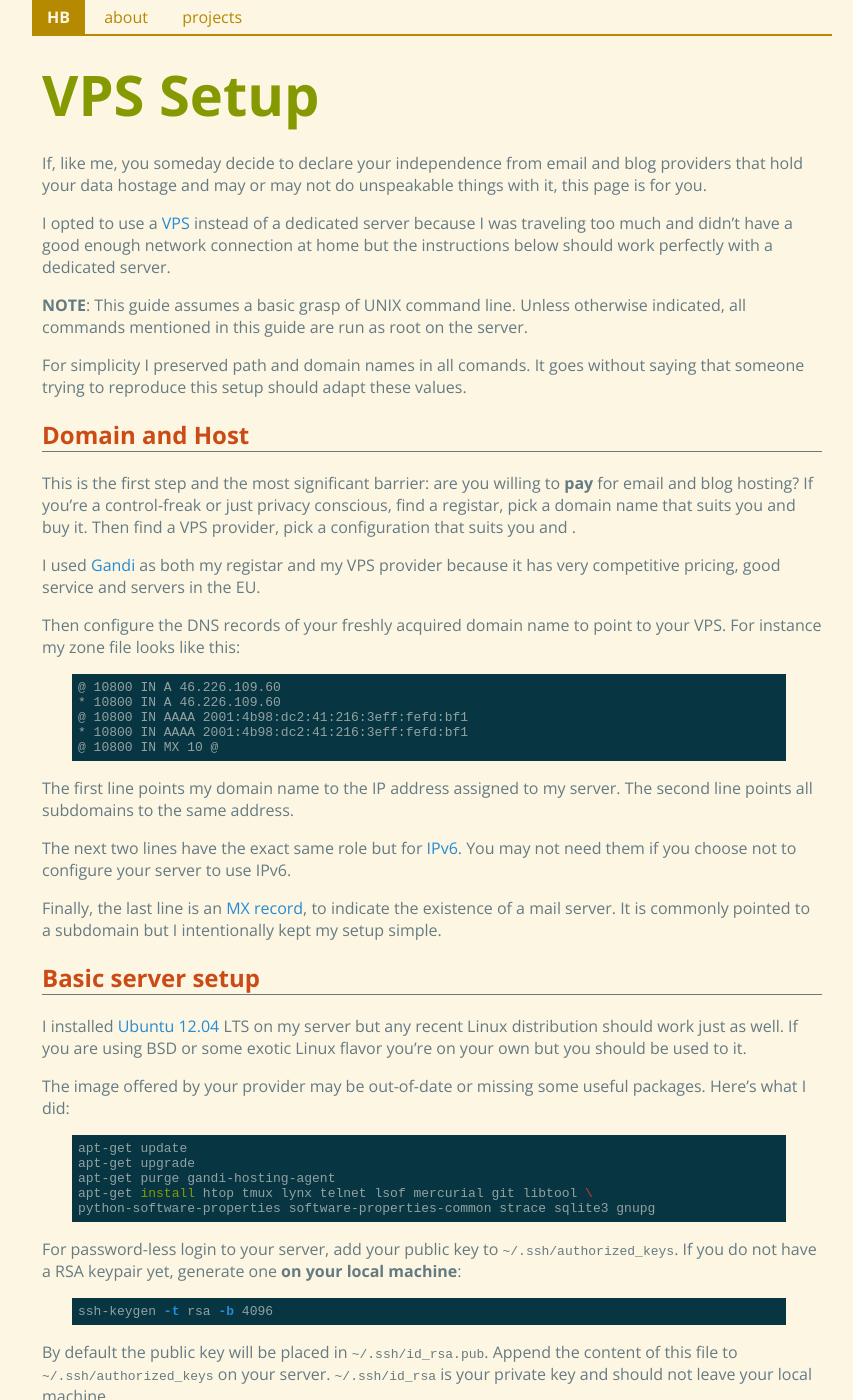
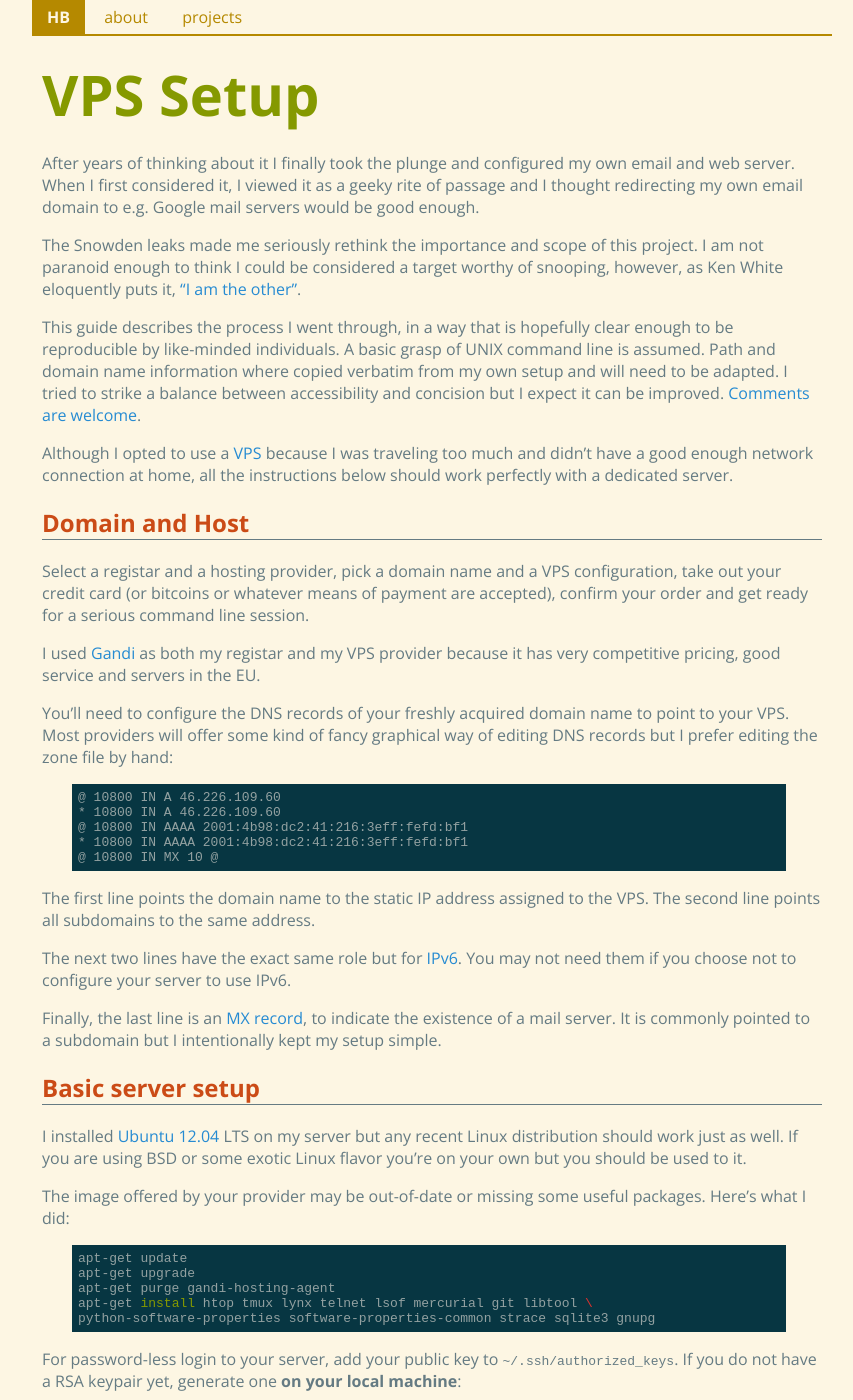
Before and after one commit to huguesb/bruant.info, a Jekyll site: the page built from pages/vps.md, in a window 1280 px wide and 1400 px high. Shown: the whole window, without its empty margins (208-1061 px from the left). Built offline with Jekyll 4.4.1, drawn with Linux system fonts in a browser that asks for light colours; Markdown is read by kramdown in place of the engine named in the settings; some of the changed text lies outside the part shown.

Commit message:
Rewording

```diff
--- a/pages/vps.md
+++ b/pages/vps.md
@@ -3,35 +3,39 @@ layout: page
 title: VPS Setup
 ---
 
-If, like me, you someday decide to declare your independence from email and blog
-providers that hold your data hostage and may or may not do unspeakable things
-with it, this page is for you.
+After years of thinking about it I finally took the plunge and configured my
+own email and web server. When I first considered it, I viewed it as a geeky
+rite of passage and I thought redirecting my own email domain to e.g. Google
+mail servers would be good enough.
 
-I opted to use a [VPS](http://en.wikipedia.org/wiki/Virtual_private_server) instead
-of a dedicated server because I was traveling too much and didn't have a good
-enough network connection at home but the instructions below should work perfectly
-with a dedicated server.
+The Snowden leaks made me seriously rethink the importance and scope of this
+project. I am not paranoid enough to think I could be considered a target
+worthy of snooping, however, as Ken White eloquently puts it, ["I am the other"](http://www.popehat.com/2013/09/06/nsa-codebreaking-i-am-the-other/).
 
-**NOTE**: This guide assumes a basic grasp of UNIX command line. Unless otherwise
-indicated, all commands mentioned in this guide are run as root on the server.
+This guide describes the process I went through, in a way that is hopefully clear
+enough to be reproducible by like-minded individuals. A basic grasp of UNIX command
+line is assumed. Path and domain name information where copied verbatim from my own
+setup and will need to be adapted. I tried to strike a balance between accessibility
+and concision but I expect it can be improved. [Comments are welcome](mailto:hugues@bruant.info).
 
-For simplicity I preserved path and domain names in all comands. It goes without
-saying that someone trying to reproduce this setup should adapt these values.
+Although I opted to use a [VPS](http://en.wikipedia.org/wiki/Virtual_private_server)
+because I was traveling too much and didn't have a good enough network connection
+at home, all the instructions below should work perfectly with a dedicated server.
 
 
 Domain and Host
 ---------------
 
-This is the first step and the most significant barrier: are you willing to **pay**
-for email and blog hosting? If you're a control-freak or just privacy conscious,
-find a registar, pick a domain name that suits you and buy it. Then find a VPS provider,
-pick a configuration that suits you and .
+Select a registar and a hosting provider, pick a domain name and a VPS configuration,
+take out your credit card (or bitcoins or whatever means of payment are accepted),
+confirm your order and get ready for a serious command line session.
 
 I used [Gandi](https://gandi.net) as both my registar and my VPS provider because
 it has very competitive pricing, good service and servers in the EU.
 
-Then configure the DNS records of your freshly acquired domain name to point
-to your VPS. For instance my zone file looks like this:
+You'll need to configure the DNS records of your freshly acquired domain name to point
+to your VPS. Most providers will offer some kind of fancy graphical way of editing
+DNS records but I prefer editing the zone file by hand:
 
 {%highlight text%}
 @ 10800 IN A 46.226.109.60
@@ -41,7 +45,7 @@ to your VPS. For instance my zone file looks like this:
 @ 10800 IN MX 10 @
 {%endhighlight%}
 
-The first line points my domain name to the IP address assigned to my server.
+The first line points the domain name to the static IP address assigned to the VPS.
 The second line points all subdomains to the same address.
 
 The next two lines have the exact same role but for [IPv6](http://en.wikipedia.org/wiki/IPv6).
@@ -203,20 +207,22 @@ it's supported by dovecot and I hear it 's not hard to setup).
 {%endhighlight%}
 
 The script will prompt you for some fields of the Distinguished Name of the
-certs. Answer carefully, at the very least for the CN field or your certs
+certs. Answer carefully, at the very least for the CN field, or your certs
 may be rejected by some servers/clients. In particular the CN of the SMTP
-cert MUST be coherent with your mail domain.
+cert MUST match your mail domain.
 
 
 ### Dovecot
 
 Dovecot provides a couple of different components of interest to us:
-* SASL authentication with pluggable backends
-* IMAP server that allows you to access your emails from a remote client
-  (mobile or desktop)
-* LMTP server that sits between Postfix and your local mailbox
-* a [Sieve](http://sieve.info/) interpreter for powerful and flexible
-  customization of the behavior of said LMTP server
+* [SASL](http://en.wikipedia.org/wiki/Simple_Authentication_and_Security_Layer)
+  authentication with pluggable backends
+* [IMAP](http://en.wikipedia.org/wiki/Internet_Message_Access_Protocol) server
+  to access your emails from a remote client (mobile or desktop)
+* [LMTP](http://en.wikipedia.org/wiki/Local_Mail_Transfer_Protocol) server that
+  sits between Postfix and local maildirs
+* [Sieve](http://sieve.info/) interpreter to customize the behavior of said LMTP
+  server
 
 First, we need to enable IMAP and LMTP in `/etc/dovecot/dovecot.conf` :
 {%highlight text%}
@@ -303,12 +309,12 @@ buntil you look into `/var/log/upstart/dovecot.log`.
 
 ### Postfix
 
-Postifx is our SMTP server, the crucial component that talks to remote SMTP
-servers and ensures that email gets routed correctly.
+Postifx is our SMTP server, the crucial component that ensures that both incoming
+and outgoing emails get routed correctly.
 
 The main postfix configuration is stored in `/etc/postfix/main.cf`. Mine uses
-virtual mailboxes, enables TLS, proxies SASL auth through Dovecot and pipes all
-emails to Dovecot LMTP server (mostly to benefit from Sieve scripting):
+virtual mailboxes, pipes all emails to Dovecot LMTP, enables TLS and proxies SASL
+auth through Dovecot:
 
 {%highlight text%}
 myhostname = bruant.info
@@ -351,7 +357,6 @@ broken_sasl_auth_clients = yes
 smtpd_recipient_restrictions = permit_sasl_authenticated,permit_mynetworks,reject_unauth_destination
 {%endhighlight%}
 
-**NB** Make sure to adapt `myhostname`
 
 In `/etc/postfix/master.cf` make sure the smtp and submission protocols are
 handled correctly. It is particularly important to get the "chroot" option
@@ -500,12 +505,12 @@ Web
 ---
 
 Your VPS is now working smoothly and providing you with a premium email service.
-You might as well install a web server on it as well to take back the control of
-your online identity.
+You might as well install a web server to host your homepage and/or your blog,
+thereby taking back some control over your online identity.
 
 Again, there are a variety of viable Open Source alternatives but I'm going to
-pick [nginx](https://nginx.org) which is pretty efficient, fairly powerful and
-very easy to setup.
+pick [nginx](https://nginx.org) which is very efficient, quite powerful and
+extremely easy to setup.
 
 {%highlight bash%}
 apt-get install nginx
@@ -856,17 +863,14 @@ unwilling to go through the hassle of signing/encrypting emails.
 But lo and behold, I stumbled upon a guy describing how he
 [encrypts all incoming emails](https://grepular.com/Automatically_Encrypting_all_Incoming_Email).
 It's not as good as end-to-end encryption but at least it means emails are
-encrypted at rest on the server, which is a pretty significant step up
-considering that I do not have physical control of said server.
+encrypted at rest on the server, a pretty significant step up in a VPS context.
 
 The original guide was for [Exim](http://exim.org) but a kind soul took care of
 adapting the process to [work with Dovecot](https://perot.me/encrypt-specific-incoming-emails-using-dovecot-and-sieve).
 
-Part of the reason I used a recent version of Dovecot from a PPA instead of the
-old version packaged for 12.04 was that it drastically simplify said process
-drastically. No need to build anything from source, the only steps left are
-configuring Dovecot to find the sieve script and adding the appropriate public
-key to the GPG keyring.
+Using a recent version of Dovecot from a PPA (or built from source) drastically
+simplifies the process: the only steps left are configuring Dovecot to find the
+sieve script and adding the appropriate public key to the GPG keyring.
 
 I made slight modifications to the sieve script to keep encrypted emails in
 the same inbox as other emails and avoid encrypting emails sent from my own
@@ -891,10 +895,13 @@ Work In Progress
 
 If you spot errors in the above instructions, please [let me know](mailto:hugues@bruant.info).
 
+Ideally I'd like to [puppetize](http://puppetlabs.com/) or otherwise automate as
+much of the process as possible. Any contributions towards that goal would be
+much appreciated.
+
 I really want to install my own OpenID provider at some point in the future,
-or at the very least route OpenID delegation through my own domain...
-
-If you have done it (or even tried and failed) I'd love to hear about your experience.
+or at the very least route OpenID delegation through my own domain... If you have
+done it (or even just attempted it) I'd love to hear about your experience.
 
 
 Sources
```
Also changed, not shown: other parts of pages/vps.md (+7 -5 lines).
